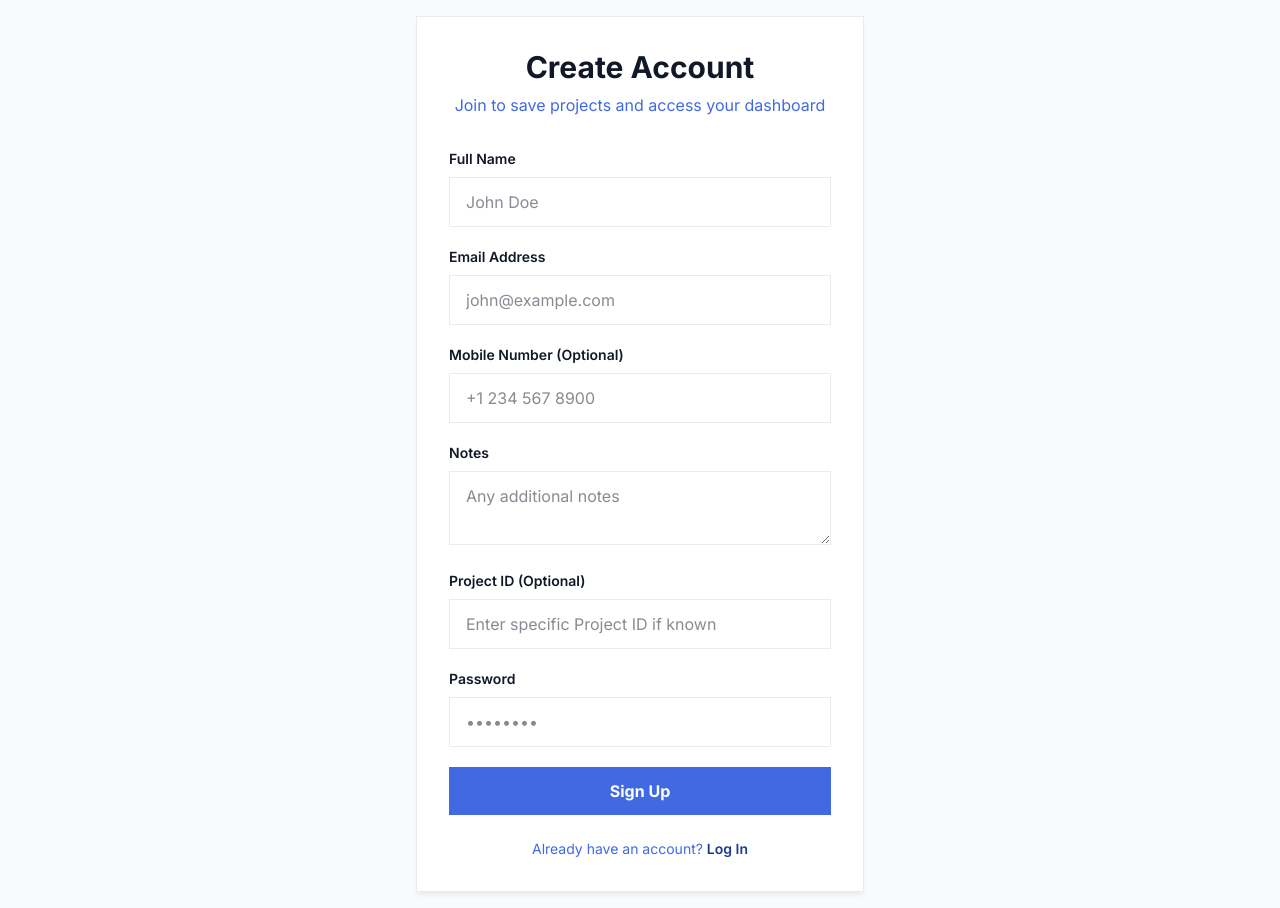
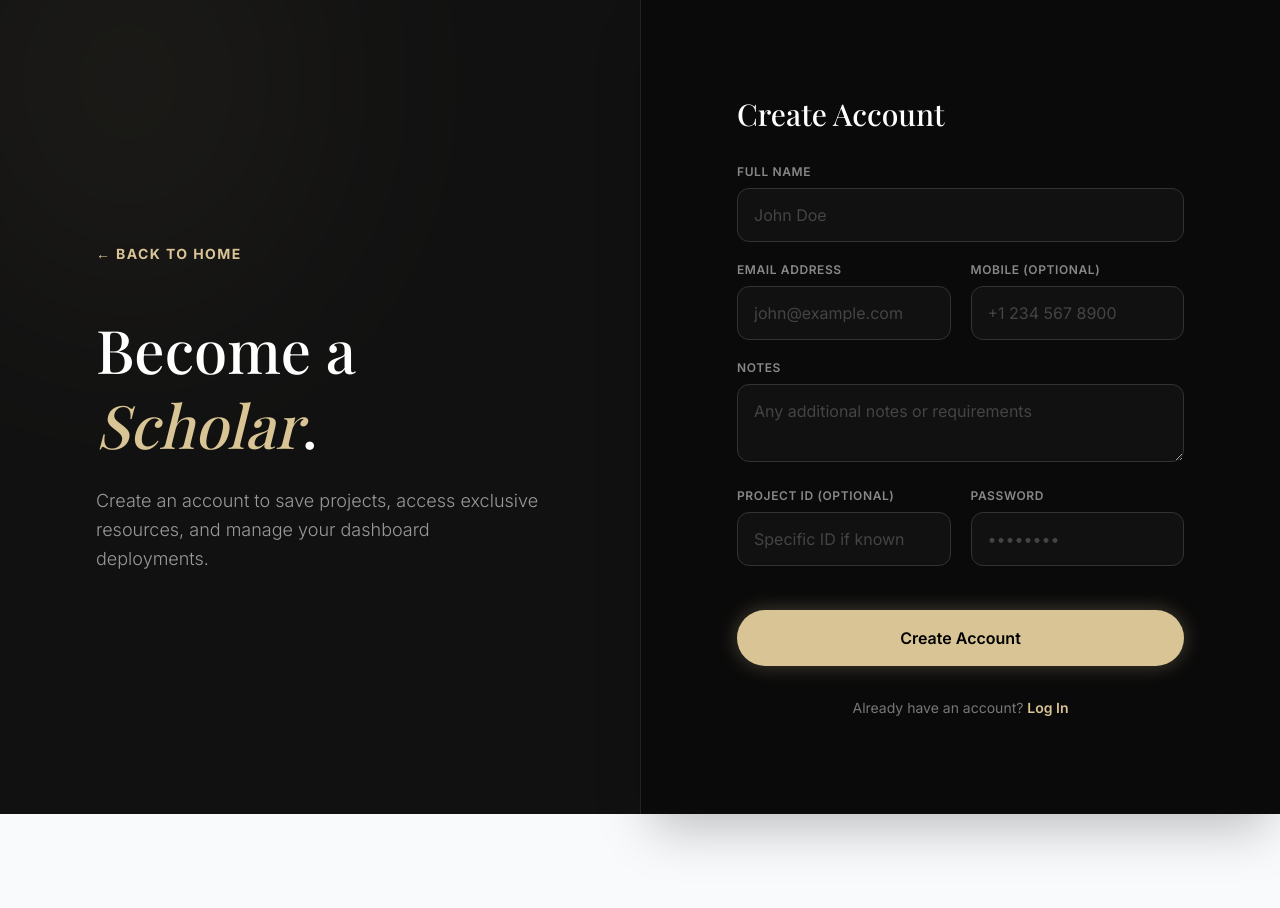
Before and after one commit to RohitSharma813049/Portfolio, a Next.js app: page /signup in a window 1280 px wide. After the commit the page ends 814 px from the top, so only its background shows below. Built offline with nearby package versions, Linux system fonts and the light colour scheme; a web font is replaced by a local one.

Commit message:
feat: implement user signup API and landing page with project overview and CTA component

```diff
--- a/src/app/page.tsx
+++ b/src/app/page.tsx
@@ -5,6 +5,7 @@ import FeaturedProjects from "@/components/FeaturedProjects";
 import Link from "next/link";
 import { ArrowRight, UserPlus, Compass, BookOpen } from "lucide-react";
 import ClientSearch from "@/components/ClientSearch";
+import CTA from "@/components/CTA";
 
 export const revalidate = 60;
 
@@ -309,21 +310,7 @@ export default async function Home() {
       </section>
 
       {/* 7. CTA BANNER */}
-      <section className="bg-[#111] py-16">
-        <div className="max-w-7xl mx-auto px-4 sm:px-8 flex flex-col md:flex-row items-center justify-between gap-8 relative z-10">
-          <div className="max-w-2xl text-white">
-            <p className="text-sm font-medium mb-3 opacity-90 text-[#D8C494]">Ready to publish?</p>
-            <h2 className="text-3xl md:text-5xl font-bold leading-tight">
-              Publish and <span className="italic font-playfair font-medium text-[#D8C494]">Discover</span> Peer-<br />Reviewed Research.
-            </h2>
-          </div>
-          <div>
-            <Link href="/register" className="inline-block bg-[#D8C494] text-[#111] font-bold px-8 py-4 rounded-xl shadow-lg hover:bg-white transition-all hover:scale-105 whitespace-nowrap">
-              Become a Scholar
-            </Link>
-          </div>
-        </div>
-      </section>
+      <CTA />
 
     </div>
   );
--- a/src/app/signup/page.tsx
+++ b/src/app/signup/page.tsx
@@ -36,89 +36,115 @@ export default function SignupPage() {
   };
 
   return (
-    <div className="min-h-screen flex items-center justify-center bg-gray-50 p-4">
-      <div className="w-full max-w-md bg-white rounded-none-none shadow-soft p-8 border border-[#EAEAEA]">
-        <h1 className="text-3xl font-bold text-center mb-2">Create Account</h1>
-        <p className="text-[#4169E1] text-center mb-8">Join to save projects and access your dashboard</p>
+    <div className="min-h-screen flex flex-col md:flex-row bg-[#111]">
+      {/* Left Info Section */}
+      <div className="w-full md:w-1/2 p-12 md:p-24 flex flex-col justify-center relative overflow-hidden bg-[#111]">
+        <div className="absolute top-[-20%] left-[-10%] w-[60%] h-[60%] bg-[#D8C494] opacity-5 blur-[120px] rounded-full pointer-events-none" />
+        <div className="relative z-10 animate-fade-in-up">
+          <Link href="/" className="inline-block text-[#D8C494] font-bold tracking-widest text-sm uppercase mb-12 hover:opacity-80 transition-opacity">
+            &larr; Back to Home
+          </Link>
+          <h1 className="text-5xl md:text-6xl font-playfair font-medium text-white mb-6 leading-tight">
+            Become a <span className="text-[#D8C494] italic">Scholar</span>.
+          </h1>
+          <p className="text-lg text-[#999] font-light max-w-md leading-relaxed">
+            Create an account to save projects, access exclusive resources, and manage your dashboard deployments.
+          </p>
+        </div>
+      </div>
 
-        {error && <div className="bg-red-50 text-red-600 p-4 rounded-none-none mb-6 text-sm font-medium">{error}</div>}
+      {/* Right Form Section */}
+      <div className="w-full md:w-1/2 bg-[#0a0a0a] border-l border-[#222] p-8 md:p-24 flex flex-col justify-center animate-fade-in-up shadow-2xl">
+        <div className="w-full max-w-md mx-auto">
+          <h2 className="text-3xl font-playfair font-medium text-white mb-8">Create Account</h2>
+
+          {error && <div className="bg-red-900/20 border border-red-900 text-red-400 p-4 rounded-xl mb-8 text-sm">{error}</div>}
 
           <form onSubmit={handleSubmit} className="space-y-5">
             <div>
-            <label className="block text-sm font-semibold mb-2">Full Name</label>
+              <label className="block text-xs font-semibold text-[#888] uppercase tracking-wider mb-2">Full Name</label>
               <input
                 type="text"
                 required
                 value={formData.name}
                 onChange={e => setFormData({...formData, name: e.target.value})}
-              className="w-full border border-[#EAEAEA] rounded-none-none px-4 py-3 focus:outline-none focus:border-[#4169E1] transition"
+                className="w-full bg-[#111] border border-[#333] text-white rounded-xl px-4 py-3.5 focus:outline-none focus:border-[#D8C494] transition-colors placeholder-[#444]"
                 placeholder="John Doe"
               />
             </div>
+
+            <div className="grid grid-cols-1 md:grid-cols-2 gap-5">
               <div>
-            <label className="block text-sm font-semibold mb-2">Email Address</label>
+                <label className="block text-xs font-semibold text-[#888] uppercase tracking-wider mb-2">Email Address</label>
                 <input
                   type="email"
                   required
                   value={formData.email}
                   onChange={e => setFormData({...formData, email: e.target.value})}
-              className="w-full border border-[#EAEAEA] rounded-none-none px-4 py-3 focus:outline-none focus:border-[#4169E1] transition"
+                  className="w-full bg-[#111] border border-[#333] text-white rounded-xl px-4 py-3.5 focus:outline-none focus:border-[#D8C494] transition-colors placeholder-[#444]"
                   placeholder="john@example.com"
                 />
               </div>
               <div>
-            <label className="block text-sm font-semibold mb-2">Mobile Number (Optional)</label>
+                <label className="block text-xs font-semibold text-[#888] uppercase tracking-wider mb-2">Mobile (Optional)</label>
                 <input
                   type="tel"
                   value={formData.mobile}
                   onChange={e => setFormData({...formData, mobile: e.target.value})}
-              className="w-full border border-[#EAEAEA] rounded-none-none px-4 py-3 focus:outline-none focus:border-[#4169E1] transition"
+                  className="w-full bg-[#111] border border-[#333] text-white rounded-xl px-4 py-3.5 focus:outline-none focus:border-[#D8C494] transition-colors placeholder-[#444]"
                   placeholder="+1 234 567 8900"
                 />
               </div>
+            </div>
+
             <div>
-            <label className="block text-sm font-semibold mb-2">Notes</label>
+              <label className="block text-xs font-semibold text-[#888] uppercase tracking-wider mb-2">Notes</label>
               <textarea
                 value={formData.notes}
                 onChange={e => setFormData({...formData, notes: e.target.value})}
-              className="w-full border border-[#EAEAEA] rounded-none-none px-4 py-3 focus:outline-none focus:border-[#4169E1] transition"
-              placeholder="Any additional notes"
+                className="w-full bg-[#111] border border-[#333] text-white rounded-xl px-4 py-3.5 focus:outline-none focus:border-[#D8C494] transition-colors placeholder-[#444]"
+                placeholder="Any additional notes or requirements"
                 rows={2}
               />
             </div>
+
+            <div className="grid grid-cols-1 md:grid-cols-2 gap-5">
               <div>
-            <label className="block text-sm font-semibold mb-2">Project ID (Optional)</label>
+                <label className="block text-xs font-semibold text-[#888] uppercase tracking-wider mb-2">Project ID (Optional)</label>
                 <input
                   type="text"
                   value={formData.projectId}
                   onChange={e => setFormData({...formData, projectId: e.target.value})}
-              className="w-full border border-[#EAEAEA] rounded-none-none px-4 py-3 focus:outline-none focus:border-[#4169E1] transition"
-              placeholder="Enter specific Project ID if known"
+                  className="w-full bg-[#111] border border-[#333] text-white rounded-xl px-4 py-3.5 focus:outline-none focus:border-[#D8C494] transition-colors placeholder-[#444]"
+                  placeholder="Specific ID if known"
                 />
               </div>
               <div>
-            <label className="block text-sm font-semibold mb-2">Password</label>
+                <label className="block text-xs font-semibold text-[#888] uppercase tracking-wider mb-2">Password</label>
                 <input
                   type="password"
                   required
                   value={formData.password}
                   onChange={e => setFormData({...formData, password: e.target.value})}
-              className="w-full border border-[#EAEAEA] rounded-none-none px-4 py-3 focus:outline-none focus:border-[#4169E1] transition"
+                  className="w-full bg-[#111] border border-[#333] text-white rounded-xl px-4 py-3.5 focus:outline-none focus:border-[#D8C494] transition-colors placeholder-[#444]"
                   placeholder="••••••••"
                 />
               </div>
+            </div>
+
             <button
               type="submit"
               disabled={loading}
-            className="w-full bg-[#4169E1] text-white font-bold py-3 rounded-none-none hover:bg-[#1E3A8A] transition disabled:opacity-50"
+              className="w-full bg-[#D8C494] text-black font-semibold py-4 rounded-full mt-6 hover:bg-[#c2ae7c] transition-colors shadow-[0_0_20px_rgba(216,196,148,0.3)] disabled:opacity-50 disabled:shadow-none hover:scale-[1.02] duration-300"
             >
-            {loading ? "Creating Account..." : "Sign Up"}
+              {loading ? "Creating Account..." : "Create Account"}
             </button>
           </form>
 
-        <p className="text-center text-sm text-[#4169E1] mt-6">
-          Already have an account? <Link href="/login" className="text-[#1E3A8A] font-semibold hover:underline">Log In</Link>
+          <p className="text-center text-sm text-[#777] mt-8">
+            Already have an account? <Link href="/login" className="text-[#D8C494] font-semibold hover:underline">Log In</Link>
           </p>
+        </div>
       </div>
     </div>
   );
--- /dev/null
+++ b/src/components/CTA.tsx
@@ -0,0 +1,27 @@
+import Link from "next/link";
+
+export default function CTA() {
+  return (
+    <section className="bg-[#111] py-20 px-8 border-y border-[#222]">
+      <div className="max-w-6xl mx-auto flex flex-col md:flex-row items-center justify-between gap-10">
+        <div className="flex-1">
+          <p className="text-[#D8C494] font-bold text-sm mb-4 tracking-wide uppercase">
+            Ready to publish?
+          </p>
+          <h2 className="text-4xl md:text-5xl font-playfair font-medium text-white leading-tight">
+            Publish and <span className="text-[#D8C494] italic">Discover</span> Peer-Reviewed Research.
+          </h2>
+        </div>
+
+        <div className="flex-shrink-0">
+          <Link
+            href="/signup"
+            className="inline-block bg-[#D8C494] text-black font-semibold px-10 py-4 rounded-xl hover:bg-[#c2ae7c] transition-colors shadow-[0_0_20px_rgba(216,196,148,0.2)] hover:scale-105 duration-300"
+          >
+            Become a Scholar
+          </Link>
+        </div>
+      </div>
+    </section>
+  );
+}
```
Also changed, not shown: src/app/api/auth/client/signup/route.ts (added, +60 -0 lines). Lines whose indentation alone changed are shown as unchanged.
